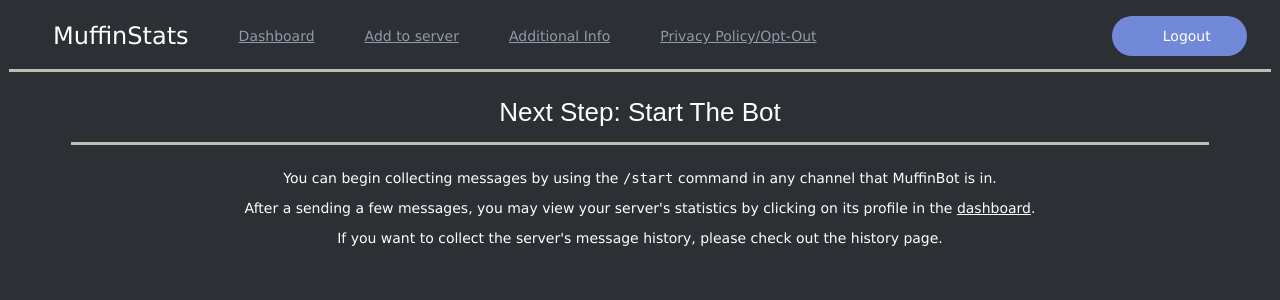
After one commit to begilbert-sys/MuffinBot, a Django app: page /thanks/ in a window 1280 px wide. The commit adds this page. Shown: the top 300 px of the page. Run offline with Django 4.2, Linux system fonts and the light colour scheme; some libraries are stand-ins or nearby versions.

Commit message:
fixed bugs

```diff
--- a/stats/management/commands/bot/cogs/history_collection.py
+++ b/stats/management/commands/bot/cogs/history_collection.py
@@ -65,6 +65,7 @@ class History_Collection_Cog(commands.Cog):
 
     @commands.Cog.listener()
     async def on_disconnect(self):
+        logger.warning("CLIENT DISCONNECTED")
         for collector in self.active_collectors.values():
             await collector.db_processor.save()
         await self.bot.close()
--- a/stats/models/channel.py
+++ b/stats/models/channel.py
@@ -17,7 +17,7 @@ class Channel(models.Model):
 
     name = models.CharField(max_length=100)
     last_message_dt = models.DateTimeField(null=True)
-    enabled = models.BooleanField(default=True)
+    enabled = models.BooleanField(default=True, blank=True)
 
     objects = Channel_Manager()
     def merge(self, other):
--- a/stats/static/style.css
+++ b/stats/static/style.css
@@ -408,11 +408,11 @@ table {
   text-decoration: underline;
 }
 
-.questions a {
+a {
   color: white;
   text-decoration: underline;
 }
-.questions a:hover {
+a:hover {
   color: #D3D3D3;
 }
 
--- a/stats/templates/channel_setup.html
+++ b/stats/templates/channel_setup.html
@@ -44,6 +44,7 @@
 
     <form action="/submit/" method="post">
         {% csrf_token %}
+        {{ formset.management_form }}
         <table class="channeltable">
         {% for row in formset_table %}
             <tr>
@@ -57,10 +58,12 @@
         </table>
         <br>
         <br>
-        <input class="submit" type="submit" value="Submit">
+        <input class="submit" type="submit" value="Next Step">
     </form>
     <script type="text/javascript" src="{% static 'js/channel_setup.js' %}"></script>
     <br>
     <br>
     <br>
 </body>
+
+</html>
--- /dev/null
+++ b/stats/templates/channel_thanks.html
@@ -0,0 +1,36 @@
+<!DOCTYPE html>
+<html>
+<head>
+    <meta charset="utf-8">
+    <meta name="viewport" content="width=device-width">
+    {% load static %}
+    <title>Stats FAQ</title>
+    <link rel="stylesheet" href="{% static 'style.css' %}" type="text/css" />
+    <link rel="icon">
+</head>
+<body>
+    <header>
+        <div class="header-navigation">
+            <nav>
+                <ul>
+                    <li style="margin-right:15px"><img src="" height=40>
+                    <li class="muffinstats"><a href="../">MuffinStats</a></li>
+                    <li><a href="/dashboard">Dashboard</li>
+                    <li><a href="/add">Add to server</a></li>
+                    <li><a href="/info">Additional Info</a></li>
+                    <li><a href="/privacy">Privacy Policy/Opt-Out</a></li>
+                </ul>
+            </nav>
+            <a href="/logout/" class="discord_button logout">
+                <img src="{{ user.avatar }}">Logout
+            </a>
+        </div>
+        <div class="greybar" style="margin-top:5px; width:99.9%;"></div>
+    </header>
+
+    <h1>Next Step: Start The Bot</h1>
+    <div class="greybar"></div>
+    <p>You can begin collecting messages by using the <code>/start</code> command in any channel that MuffinBot is in.</p>
+    <p>After a sending a few messages, you may view your server's statistics by clicking on its profile in the <a href="/dashboard">dashboard</a>.</p>
+    <p>If you want to collect the server's message history, please check out the history page.</p>
+</body>
--- a/stats/templates/dashboard.html
+++ b/stats/templates/dashboard.html
@@ -48,7 +48,10 @@
                             <a href="/guild/{{ guild.id }}">
                         {% else %}
                             <a href="/guild/{{ guild.id }}/setup">
-                                <img src="{% static 'assets/notification.svg' %}" class="medallion">
+                                <div class="medallion">
+                                    <img src="{% static 'assets/notification.svg' %}">
+                                    <span class="tooltiptext">Setup required</span>
+                                </div>
                         {% endif %}
                             <img src="{{ guild.display_icon }}" height=100>
                             <p class="text">{{ guild.name }}</p>
--- a/stats/urls.py
+++ b/stats/urls.py
@@ -6,6 +6,8 @@ app_name = 'stats'
 urlpatterns = [
     path("guild/<int:guild_id>/", views.index, name="index"),
     path("guild/<int:guild_id>/setup", views.channel_setup, name="channel setup"),
+    path("submit/", views.channel_submit, name="channel submit"),
+    path("thanks/", views.channel_thanks, name="channel thanks"),
     path("guild/<int:guild_id>/details/", views.details, name="details"),
     path("guild/<int:guild_id>/user/<str:tag>", views.users, name="users"),
     path("FAQ/", views.faq, name="FAQ"),
--- a/stats/views/__init__.py
+++ b/stats/views/__init__.py
@@ -6,4 +6,4 @@ from .dashboard import dashboard
 from .privacy import privacy
 from .discord_oauth2 import discord_login, discord_login_redirect, discord_logout
 from .server_setup import setup
-from .channel_setup import channel_setup
+from .channel_setup import channel_setup, channel_submit, channel_thanks
--- a/stats/views/channel_setup.py
+++ b/stats/views/channel_setup.py
@@ -1,9 +1,19 @@
 from django.shortcuts import render
 from django.forms import modelformset_factory
+from django.http import HttpResponseRedirect, HttpResponseNotAllowed
 
 from stats import models, forms
 
+
+ChannelFormSet = modelformset_factory(
+    models.Channel,
+    fields=['enabled'],
+    extra=0,
+    edit_only=True
+)
+
 def channel_table(formset):
+    '''create a two-dimensional list of forms with COLUMNS columns to be unpacked in a table'''
     COLUMNS = 4
     channels = list(formset)
     matrix = list()
@@ -18,24 +28,31 @@ def channel_table(formset):
 
 def channel_setup(request, guild_id):
     guild = models.Guild.objects.get(id=guild_id)
-    ChannelFormSet = modelformset_factory(
-        models.Channel,
-        fields=['enabled'],
-        extra=0,
-        edit_only=True
-    )
 
-    channels_query = models.Channel.objects.filter(guild=guild)
-    formset = ChannelFormSet(queryset=channels_query)
+    formset = ChannelFormSet(queryset=models.Channel.objects.filter(guild=guild))
 
+    # this is a really stupid setup but I couldn't figure out any better way to do it
+    # it formats and gives CSS classes to the label/input tags in the form
     for form in formset.forms:
-        form.fields['enabled'].label = '#' + form.instance.name # sets the label to match channel name
-        form.fields['enabled'].label_suffix = "" # removes the default ":" suffix
-        form.fields['enabled'].widget.attrs['class'] = 'checkbox'
+        form.fields['enabled'].label = '#' + form.instance.name # set the label to match channel name
+        form.fields['enabled'].label_suffix = "" # remove the default ":" suffix
+        form.fields['enabled'].widget.attrs['class'] = 'checkbox' # give the CSS class "checkbox" to the input
         form.template_name_div = "channel_form_as_div.html" # set up custom template
 
     context = {
         'user': request.user,
+        'formset': formset,
         'formset_table': channel_table(formset)
     }
     return render(request, "channel_setup.html", context)
+
+def channel_submit(request):
+    if request.method != "POST":
+        return HttpResponseNotAllowed(['POST']) # this view should only handle POST requests
+    formset = ChannelFormSet(request.POST)
+    if formset.is_valid:
+        formset.save()
+        return HttpResponseRedirect("/thanks/")
+
+def channel_thanks(request):
+    return render(request, "channel_thanks.html")
--- a/stats/views/faq.py
+++ b/stats/views/faq.py
@@ -3,7 +3,4 @@ from django.shortcuts import render
 from stats import models
 
 def faq(request):
-    context = {
-        'guild_icon': models.Guild.objects.all().first().icon
-    }
-    return render(request, "faq.html", context)
+    return render(request, "faq.html")
```
Also changed, not shown: stats/static/css/dashboard.css (+38 -1 lines), stats/static/js/channel_setup.js (+12 -5 lines), stats/static/assets/sort_down.svg (deleted), stats/static/assets/sort_up.svg (deleted), stats/views/submit.py (deleted).
